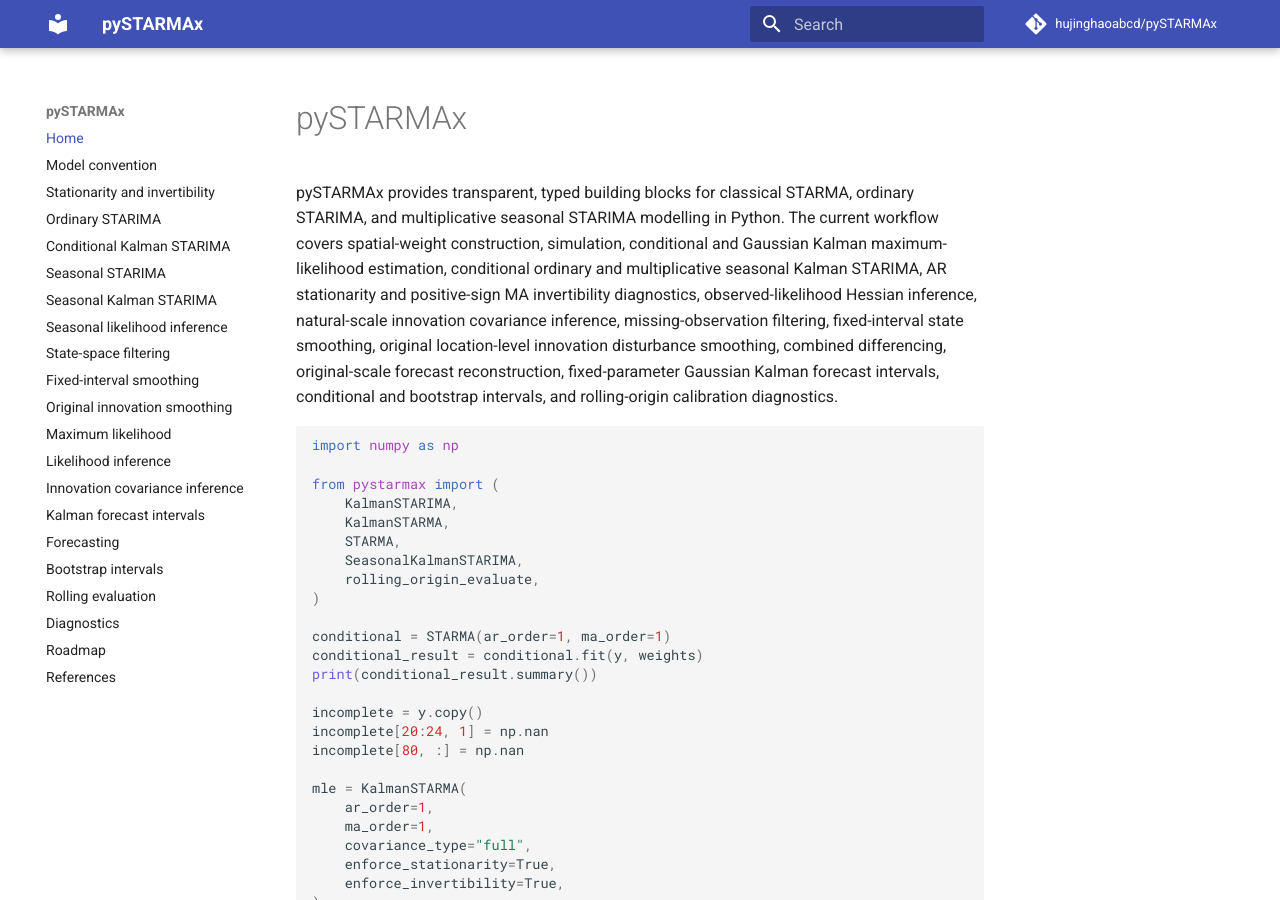
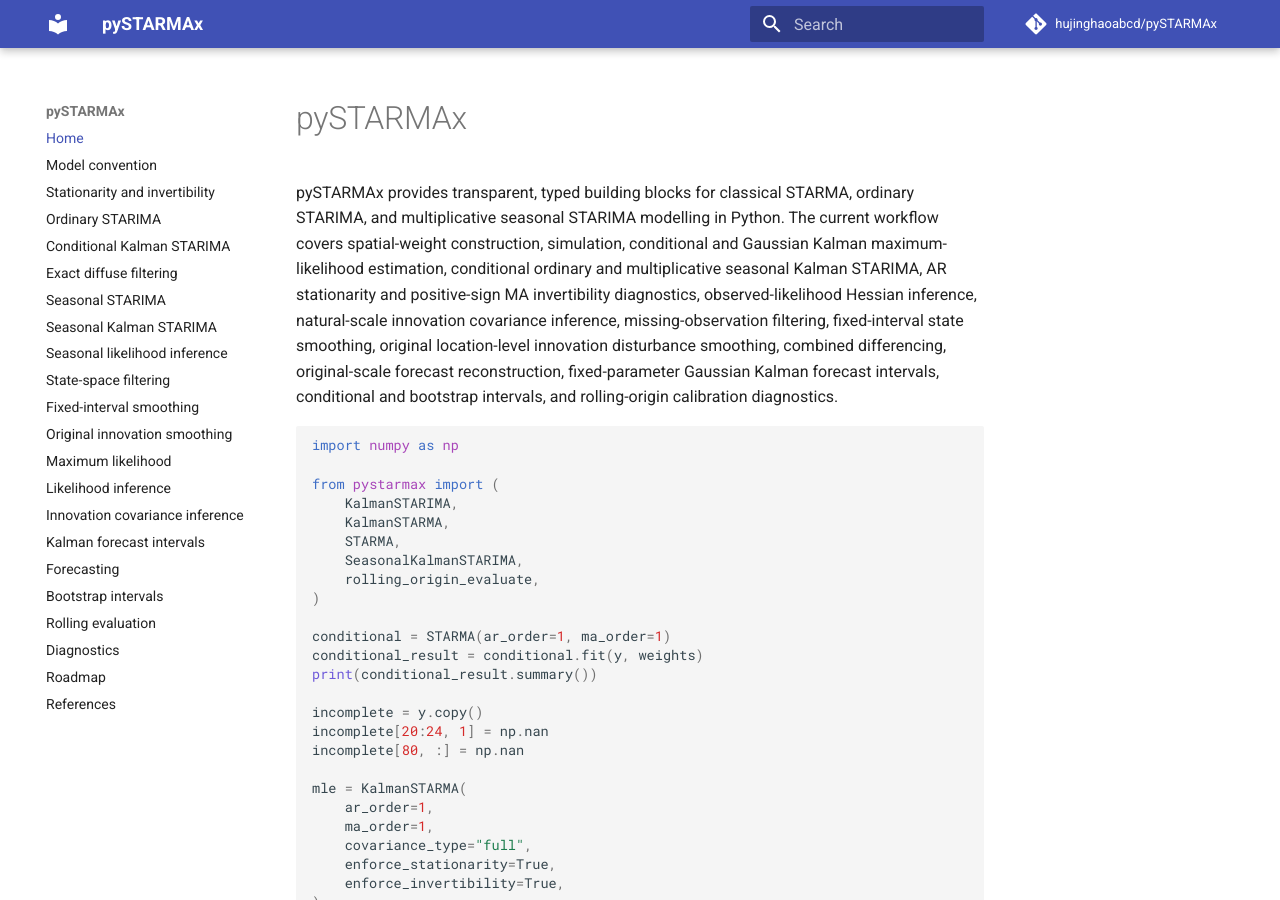
Before and after one commit to hujinghaoabcd/pySTARMAx, an MkDocs documentation site: the page built from docs/index.md, in a window 1280 px wide and 900 px high. Built offline with MkDocs 1.6.1 and Material for MkDocs 9.7.7, drawn with Linux system fonts in a browser that asks for light colours; comment, search, counter and statistics services are not loaded.

Commit message:
Add exact diffuse documentation navigation

```diff
--- a/mkdocs.yml
+++ b/mkdocs.yml
@@ -10,6 +10,7 @@
   - Stationarity and invertibility: admissibility.md
   - Ordinary STARIMA: starima.md
   - Conditional Kalman STARIMA: integrated_maximum_likelihood.md
+  - Exact diffuse filtering: exact_diffuse.md
   - Seasonal STARIMA: seasonal.md
   - Seasonal Kalman STARIMA: seasonal_maximum_likelihood.md
   - Seasonal likelihood inference: seasonal_likelihood_inference.md
```
